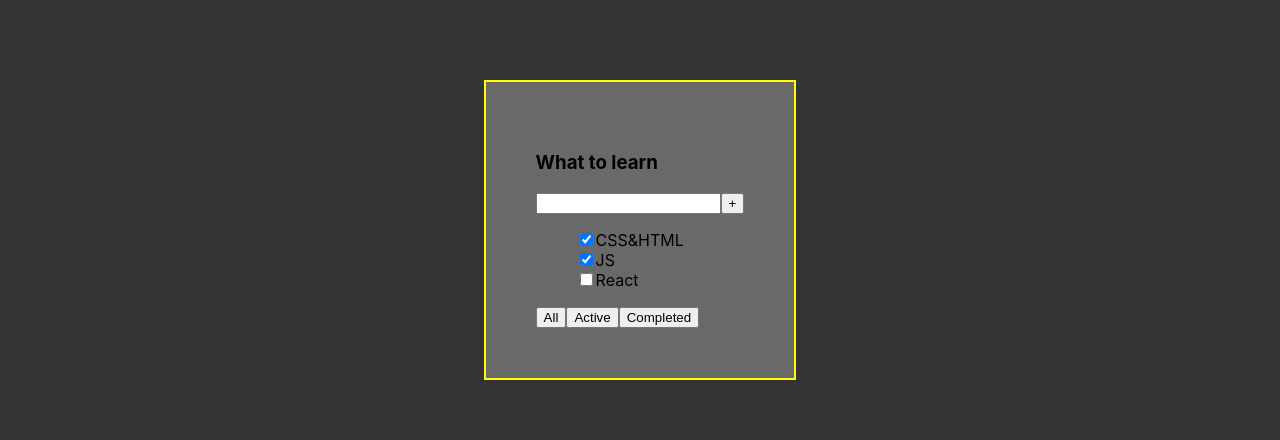
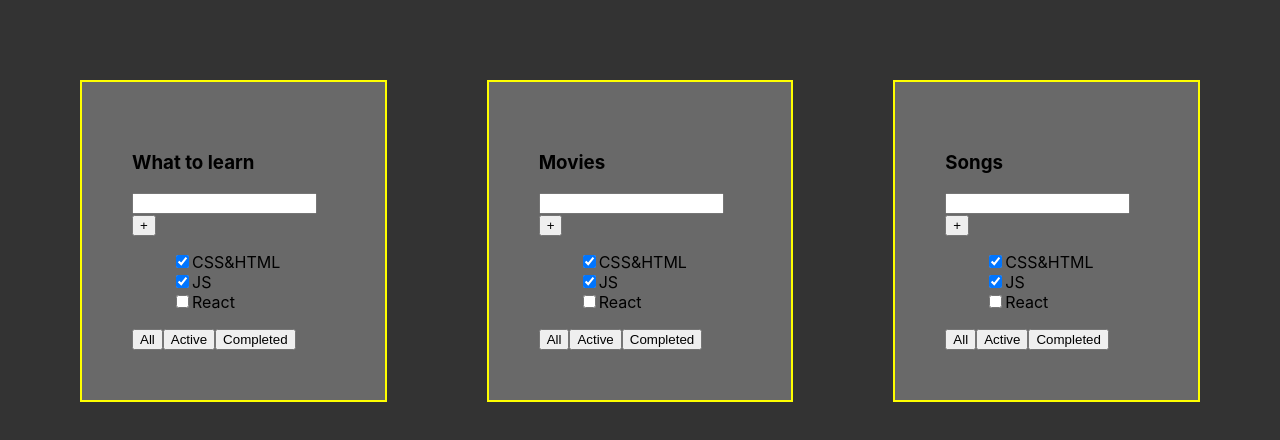
Before and after one commit to nekraco/todo-dim-project, a React (Create React App) app: page / in a window 1280 px wide. Shown: the top 440 px of the page. Built offline with nearby package versions, Linux system fonts and the light colour scheme.

Commit message:
Passed the header using the props object

```diff
--- a/src/App.tsx
+++ b/src/App.tsx
@@ -8,7 +8,9 @@
 
     return (
         <div className="App">
-            <Todolist/>
+            <Todolist title={"What to learn"}/>
+            <Todolist title={"Movies"}/>
+            <Todolist title={"Songs"}/>
 
         </div>
     );
--- a/src/Todolist.tsx
+++ b/src/Todolist.tsx
@@ -1,10 +1,10 @@
 import React from "react";
 
-export function Todolist() {
+export function Todolist(props: any) {
 
     return (
         <div>
-            <h3>What to learn</h3>
+            <h3>{props.title}</h3>
             <div>
                 <input/>
                 <button>+</button>
```
